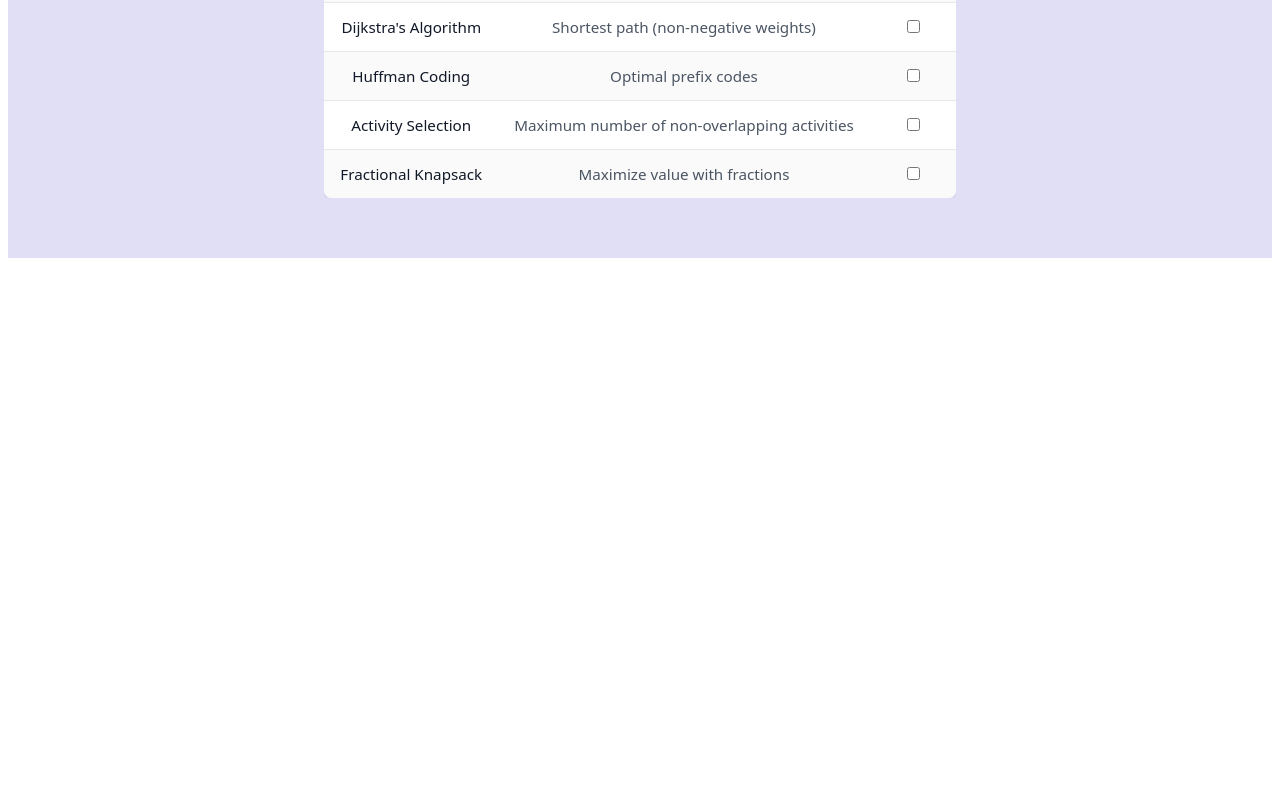
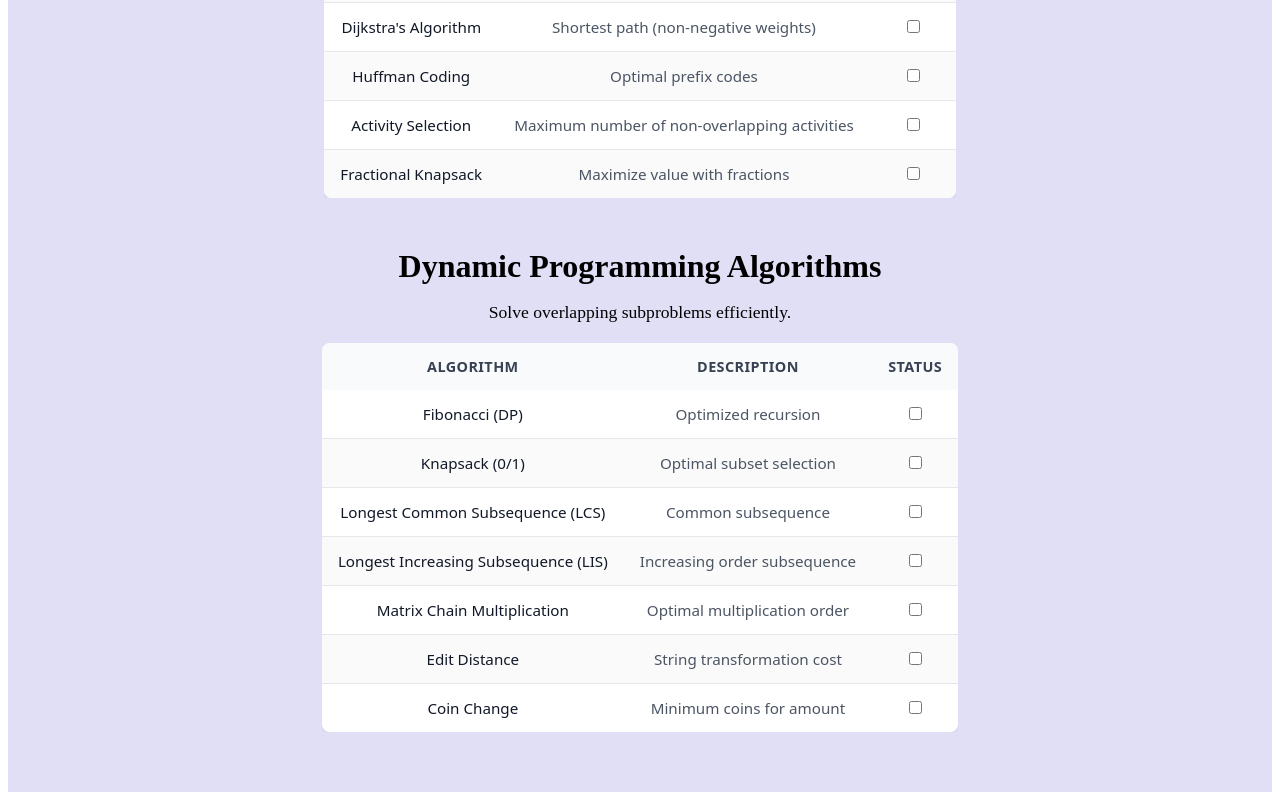
Before and after one commit to amitvermamjm/DSA, a React (Vite) app: page / in a window 1280 px wide. Shown: the part 6125-6925 px from the top of the page. Before the commit the page ends 6391 px from the top, so only its background shows below. Built offline with nearby package versions, Linux system fonts and the light colour scheme.

Commit message:
added dynamic programming algorithms

```diff
--- a/src/App.jsx
+++ b/src/App.jsx
@@ -743,6 +743,72 @@ function App() {
               </table>
             </div>
           </div>
+          <div className="dynamic-programming-algorithms">
+            <h2>Dynamic Programming Algorithms</h2>
+            <p>Solve overlapping subproblems efficiently.</p>
+            <div className="table-container">
+              <table>
+                <thead>
+                  <tr>
+                    <th>Algorithm</th>
+                    <th>Description</th>
+                    <th>Status</th>
+                  </tr>
+                </thead>
+                <tbody>
+                  <tr>
+                    <td>Fibonacci (DP)</td>
+                    <td>Optimized recursion</td>
+                    <td data-label="Select">
+                      <input type="checkbox" class="row-checkbox" />
+                    </td>
+                  </tr>
+                  <tr>
+                    <td>Knapsack (0/1)</td>
+                    <td>Optimal subset selection</td>
+                    <td data-label="Select">
+                      <input type="checkbox" class="row-checkbox" />
+                    </td>
+                  </tr>
+                  <tr>
+                    <td>Longest Common Subsequence (LCS)</td>
+                    <td>Common subsequence</td>
+                    <td data-label="Select">
+                      <input type="checkbox" class="row-checkbox" />
+                    </td>
+                  </tr>
+                  <tr>
+                    <td>Longest Increasing Subsequence (LIS)</td>
+                    <td>Increasing order subsequence</td>
+                    <td data-label="Select">
+                      <input type="checkbox" class="row-checkbox" />
+                    </td>
+                  </tr>
+                  <tr>
+                    <td>Matrix Chain Multiplication</td>
+                    <td>Optimal multiplication order</td>
+                    <td data-label="Select">
+                      <input type="checkbox" class="row-checkbox" />
+                    </td>
+                  </tr>
+                  <tr>
+                    <td>Edit Distance</td>
+                    <td>String transformation cost</td>
+                    <td data-label="Select">
+                      <input type="checkbox" class="row-checkbox" />
+                    </td>
+                  </tr>
+                  <tr>
+                    <td>Coin Change</td>
+                    <td>Minimum coins for amount</td>
+                    <td data-label="Select">
+                      <input type="checkbox" class="row-checkbox" />
+                    </td>
+                  </tr>
+                </tbody>
+              </table>
+            </div>
+          </div>
         </div>
       </div>
     </>
```
